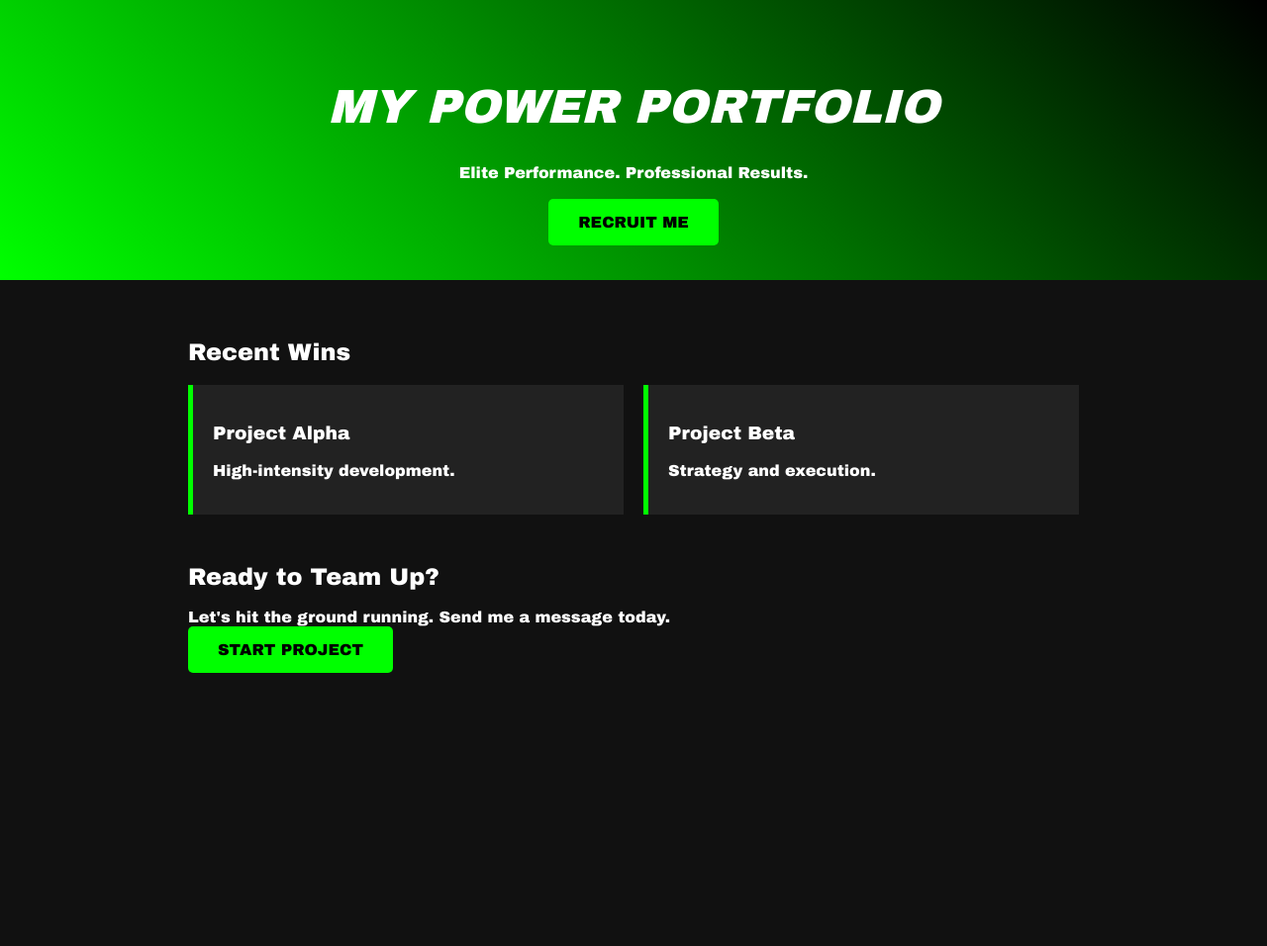
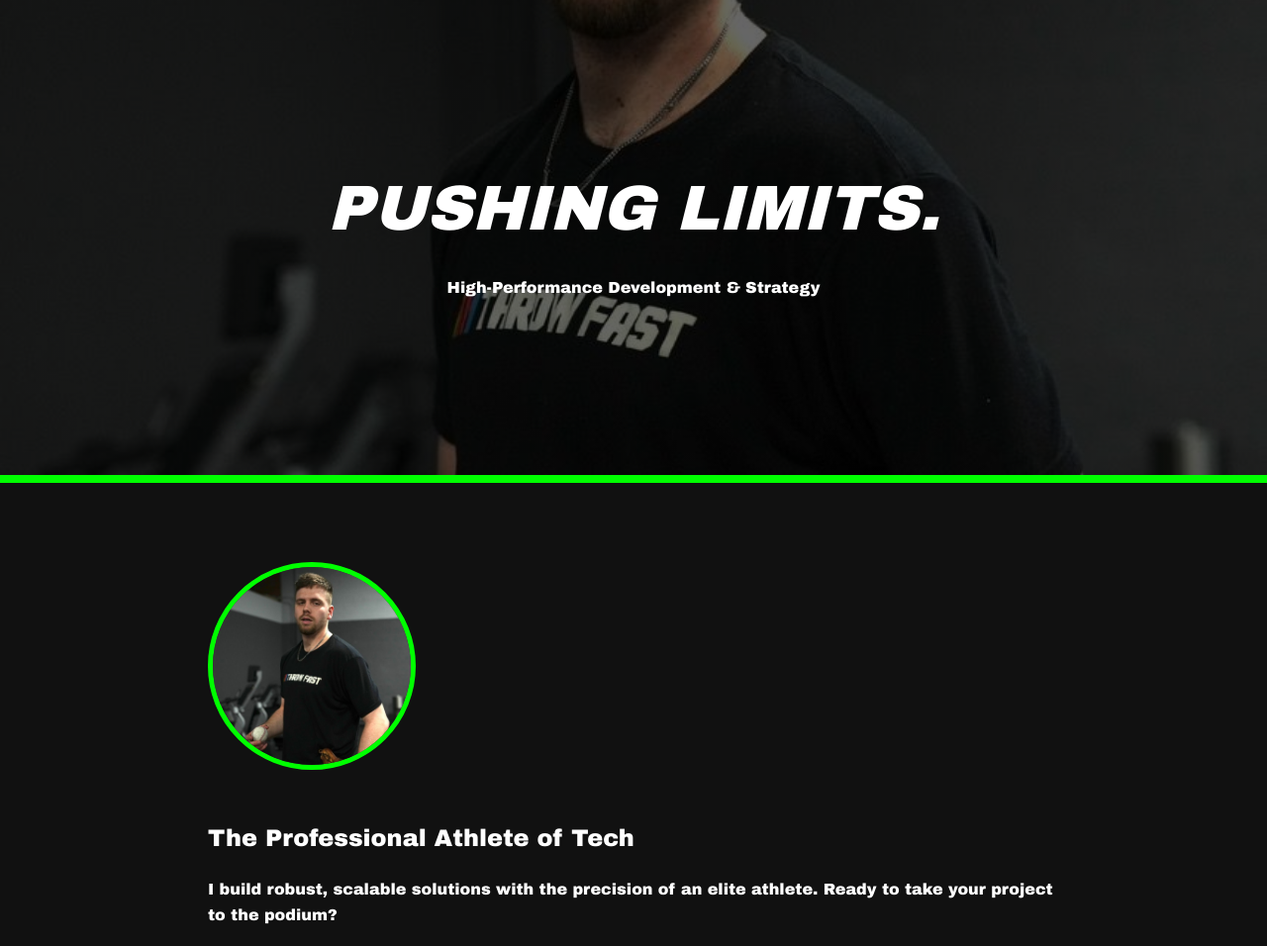
Before and after one commit to AlexanderVelasco64/throwsforrarows, a plain HTML site: page index.html in a window 1280 px wide. Shown: the top 956 px of the page at 99% size. Before the commit the page ends 800 px from the top, so only its background shows below. Drawn offline with Linux system fonts and the light colour scheme.

Commit message:
Added headshot, banner, and contact

```diff
--- a/index.html
+++ b/index.html
@@ -3,37 +3,69 @@
 <head>
     <meta charset="UTF-8">
     <meta name="viewport" content="width=device-width, initial-scale=1.0">
-    <title>Sporty Portfolio | Recruiting</title>
+    <title>Sporty Portfolio | Recruitment</title>
     <style>
-        body { margin: 0; font-family: 'Arial Black', sans-serif; background: #111; color: #fff; }
-        header { padding: 50px 20px; text-align: center; background: linear-gradient(45deg, #00ff00, #000); }
-        h1 { font-size: 3rem; text-transform: uppercase; font-style: italic; }
-        .container { padding: 40px; max-width: 900px; margin: auto; }
-        .btn { background: #00ff00; color: #000; padding: 15px 30px; text-decoration: none; font-weight: bold; border-radius: 5px; }
-        .section { margin-bottom: 50px; }
-        .portfolio-grid { display: grid; grid-template-columns: repeat(auto-fit, minmax(250px, 1fr)); gap: 20px; }
-        .card { background: #222; padding: 20px; border-left: 5px solid #00ff00; }
+        :root { --accent: #00ff00; --dark: #111; --light: #fff; }
+        body { margin: 0; font-family: 'Arial Black', sans-serif; background: var(--dark); color: var(--light); line-height: 1.6; }
+
+        /* Banner & Hero Section */
+        .hero {
+            position: relative;
+            height: 60vh;
+            background: linear-gradient(rgba(0,0,0,0.6), rgba(0,0,0,0.6)), url('banner.jpg') center/cover;
+            display: flex; align-items: center; justify-content: center; text-align: center;
+            border-bottom: 8px solid var(--accent);
+        }
+        .hero-content h1 { font-size: clamp(2rem, 8vw, 4rem); text-transform: uppercase; font-style: italic; margin: 0; }
+
+        /* Headshot & Profile */
+        .profile-section { display: flex; align-items: center; gap: 30px; padding: 60px 20px; max-width: 900px; margin: auto; flex-wrap: wrap; }
+        .headshot {
+            width: 200px; height: 200px; border-radius: 50%; border: 5px solid var(--accent);
+            object-fit: cover; background: #333;
+        }
+
+        /* Contact Form */
+        .contact-box { background: #222; padding: 40px; border-radius: 10px; border-top: 5px solid var(--accent); margin-top: 40px; }
+        input, textarea {
+            width: 100%; padding: 12px; margin: 10px 0; border: none; background: #333; color: #fff; font-family: sans-serif;
+        }
+        .btn {
+            background: var(--accent); color: #000; padding: 15px 30px; border: none;
+            font-weight: bold; cursor: pointer; text-transform: uppercase; display: inline-block;
+        }
+        .container { max-width: 900px; margin: auto; padding: 20px; }
     </style>
 </head>
 <body>
-    <header>
-        <h1>My Power Portfolio</h1>
-        <p>Elite Performance. Professional Results.</p><br>
-        <a href="#contact" class="btn">RECRUIT ME</a>
-    </header>
+
+    <section class="hero">
+        <div class="hero-content">
+            <h1>Pushing Limits.</h1>
+            <p>High-Performance Development & Strategy</p>
+        </div>
+    </section>
+
     <div class="container">
-        <section class="section">
-            <h2>Recent Wins</h2>
-            <div class="portfolio-grid">
-                <div class="card"><h3>Project Alpha</h3><p>High-intensity development.</p></div>
-                <div class="card"><h3>Project Beta</h3><p>Strategy and execution.</p></div>
+        <section class="profile-section">
+            <img src="headshot.jpg" alt="Your Name" class="headshot">
+            <div>
+                <h2>The Professional Athlete of Tech</h2>
+                <p>I build robust, scalable solutions with the precision of an elite athlete. Ready to take your project to the podium?</p>
             </div>
         </section>
-        <section id="contact" class="section">
-            <h2>Ready to Team Up?</h2>
-            <p>Let's hit the ground running. Send me a message today.</p>
-            <a href="mailto:your@email.com" class="btn">START PROJECT</a>
+
+        <section id="contact" class="contact-box">
+            <h2>Recruit Me for Your Team</h2>
+            <!-- Update the 'action' URL after signing up at Formspree.io -->
+            <form action="https://formspree.io" method="POST">
+                <input type="text" name="name" placeholder="Your Name" required>
+                <input type="email" name="email" placeholder="Your Email" required>
+                <textarea name="message" rows="5" placeholder="Project details..." required></textarea>
+                <button type="submit" class="btn">Send Intelligence Report</button>
+            </form>
         </section>
     </div>
+
 </body>
 </html>
```
Also changed, not shown: banner.jpg (added), headshot.jpg (added).
